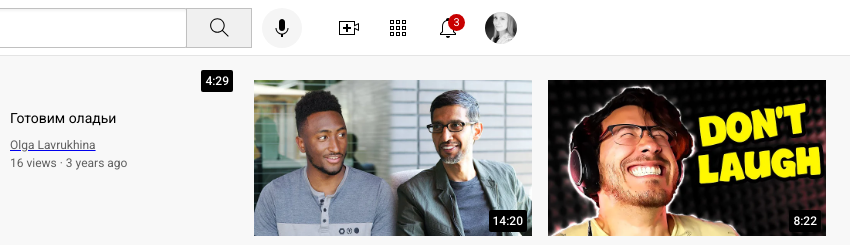
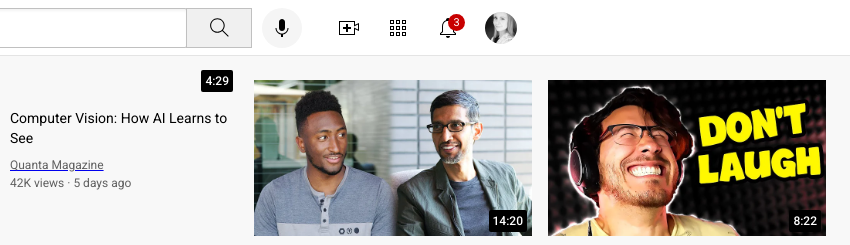
Before and after one commit to SquareRootOf64/YouTube-Clone, a plain HTML site: page index.html in a window 1280 px wide. Shown: the top 245 px of the page, 430-1280 px from the left. Drawn offline with Linux system fonts and the light colour scheme.

Commit message:
Update index.html

```diff
--- a/index.html
+++ b/index.html
@@ -126,19 +126,19 @@
 
           <div class="video-info-grid">
             <div class="channel-picture">
-              <a href="https://www.youtube.com/@user-pi8jd8wp2u/featured">
+              <a href="https://www.youtube.com/@QuantaScienceChannel">
                 <img class="profile-picture" src="./channel-pictures/channel-01.jpg">
               </a>
             </div>
             <div class="video-info">
             <p class="video-title">
-              <a class="video-link" href="https://www.youtube.com/watch?v=YHO5M2CpIbU">Готовим оладьи
+              <a class="video-link" href="https://www.youtube.com/watch?v=YOKPo-I6cgs">Computer Vision: How AI Learns to See
               </a>
             </p>
-            <a href="https://www.youtube.com/@user-pi8jd8wp2u/featured">
-              <p class="video-author">Olga Lavrukhina</p>
+            <a href="https://www.youtube.com/@QuantaScienceChannel">
+              <p class="video-author">Quanta Magazine</p>
             </a>
-            <p class="video-stats">16 views &#xB7 3 years ago</p>
+            <p class="video-stats">42K views &#xB7 5 days ago</p>
             </div>
           </div>
         </div>
```
